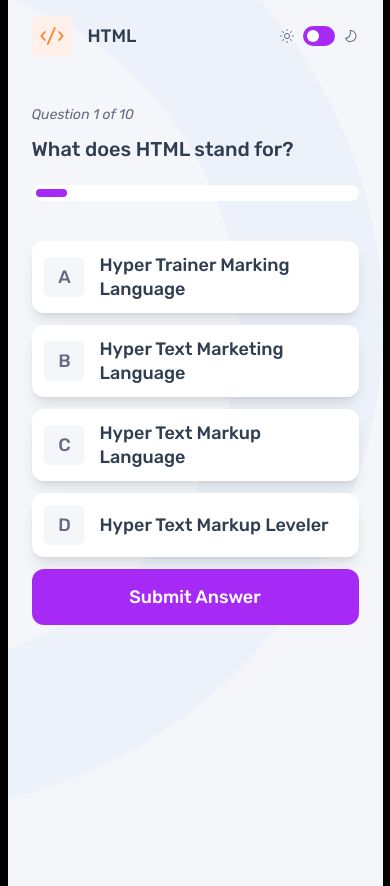
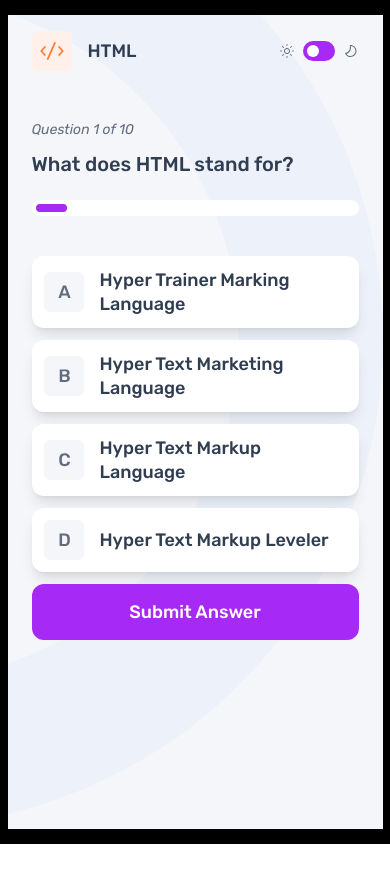
Before and after one commit to shaversj/frontend-quiz-app, a React (Vite) app: page / in a window 390 px wide. Both pictures are taken after a click on the button "HTML". After the commit the page ends 844 px from the top, so only its background shows below. Built offline with nearby package versions, Linux system fonts and the light colour scheme.

Commit message:
Add formatting changes

```diff
--- a/src/App.jsx
+++ b/src/App.jsx
@@ -10,7 +10,12 @@ function App() {
   return (
     <>
       <div className={"grid min-h-screen place-items-center bg-black"}>
-        <div id={"app-container"} className={"font-Rubik mx-auto max-w-screen-sm bg-light-grey md:max-w-screen-md lg:min-w-[1440px] lg:max-w-screen-lg"}>
+        <div
+          id={"app-container"}
+          className={
+            "font-Rubik mx-auto min-h-[814px] max-w-screen-sm bg-light-grey md:min-h-[1024px] md:min-w-[768px] md:max-w-screen-md lg:min-h-[850px] lg:min-w-[1440px] lg:max-w-screen-lg "
+          }
+        >
           {quizState.isQuizVisible ? (
             <>
               <Header iconPath={quizState.quizData.icon} text={quizState.quizData.title} />
--- a/src/pages/Question.jsx
+++ b/src/pages/Question.jsx
@@ -5,11 +5,7 @@ const Question = ({ isAnswerSubmitted, indexOfSelectedAnswer, question, indexOfC
   const [onSubmitWithoutSelect, setOnSubmitWithoutSelect] = useState(false);
   return (
     <>
-      <div
-        className={
-          "min-h-[814px] px-6 pt-[32px] md:min-h-[1024px] md:px-[64px] md:pt-[49px] lg:flex lg:min-h-[850px] lg:items-start lg:gap-x-[28px] lg:px-[140px] lg:pt-[85px]"
-        }
-      >
+      <div className={"px-6 pt-[32px] md:px-[64px] md:pt-[49px] lg:flex lg:items-start lg:gap-x-[28px] lg:px-[140px] lg:pt-[85px]"}>
         <div className={"lg:basis-1/2 lg:pr-[113px]"}>
           <p className={"font-Rubik-Italic text-[14px] text-grey-navy"}>
             Question {indexOfCurrentQuestion + 1} of {maxNumberOfQuestions}
```
